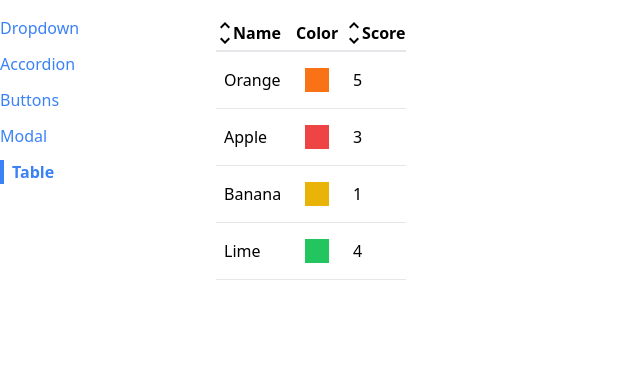
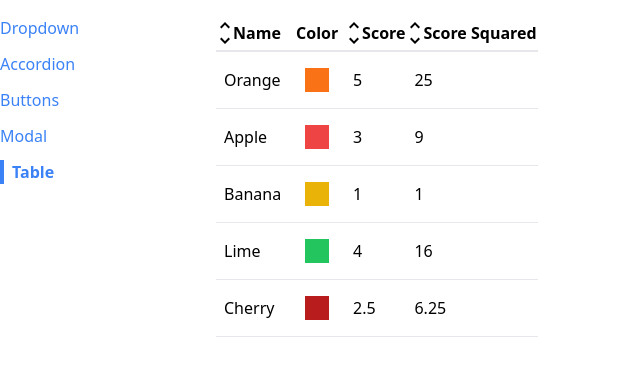
Before and after one commit to kleekich21/comps, a React (Create React App) app: page /table in a window 1280 px wide. Shown: the top 376 px of the page, without its empty margins (0-640 px from the left). Built offline with nearby package versions, Linux system fonts and the light colour scheme.

Commit message:
feat: add more column and rows, then cleanup

```diff
--- a/src/pages/TablePage.js
+++ b/src/pages/TablePage.js
@@ -1,4 +1,3 @@
-// import Table from "../components/Table";
 import SortableTable from "../components/SortableTable";
 
 function TablePage() {
@@ -7,6 +6,7 @@ function TablePage() {
     { name: "Apple", color: "bg-red-500", score: 3 },
     { name: "Banana", color: "bg-yellow-500", score: 1 },
     { name: "Lime", color: "bg-green-500", score: 4 },
+    { name: "Cherry", color: "bg-red-700", score: 2.5 },
   ];
 
   const config = [
@@ -24,17 +24,18 @@ function TablePage() {
       render: (fruit) => fruit.score,
       sortValue: (fruit) => fruit.score,
     },
+    {
+      label: "Score Squared",
+      render: (fruit) => fruit.score ** 2,
+      sortValue: (fruit) => fruit.score ** 2,
+    },
   ];
 
   const keyFn = (fruit) => {
     return fruit.name;
   };
 
-  return (
-    <div>
-      <SortableTable data={data} config={config} keyFn={keyFn} />
-    </div>
-  );
+  return <SortableTable data={data} config={config} keyFn={keyFn} />;
 }
 
 export default TablePage;
```
